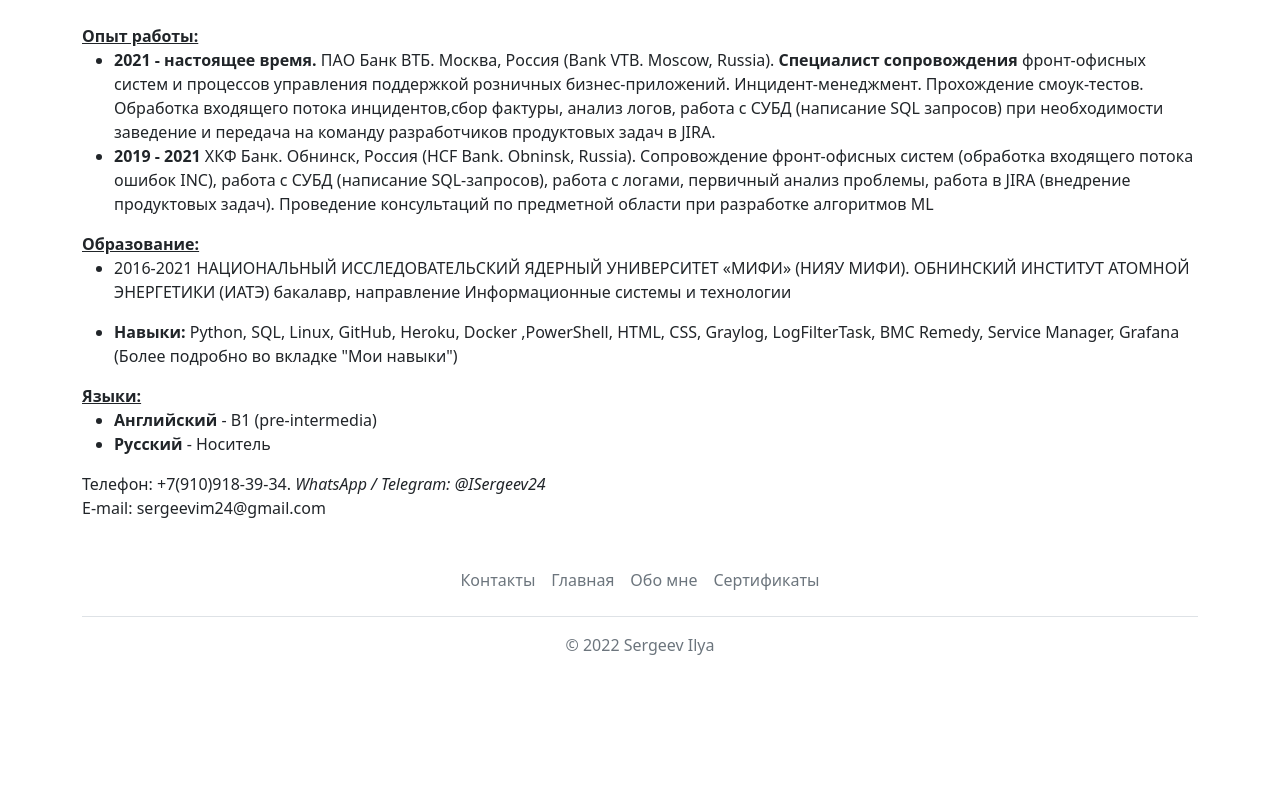
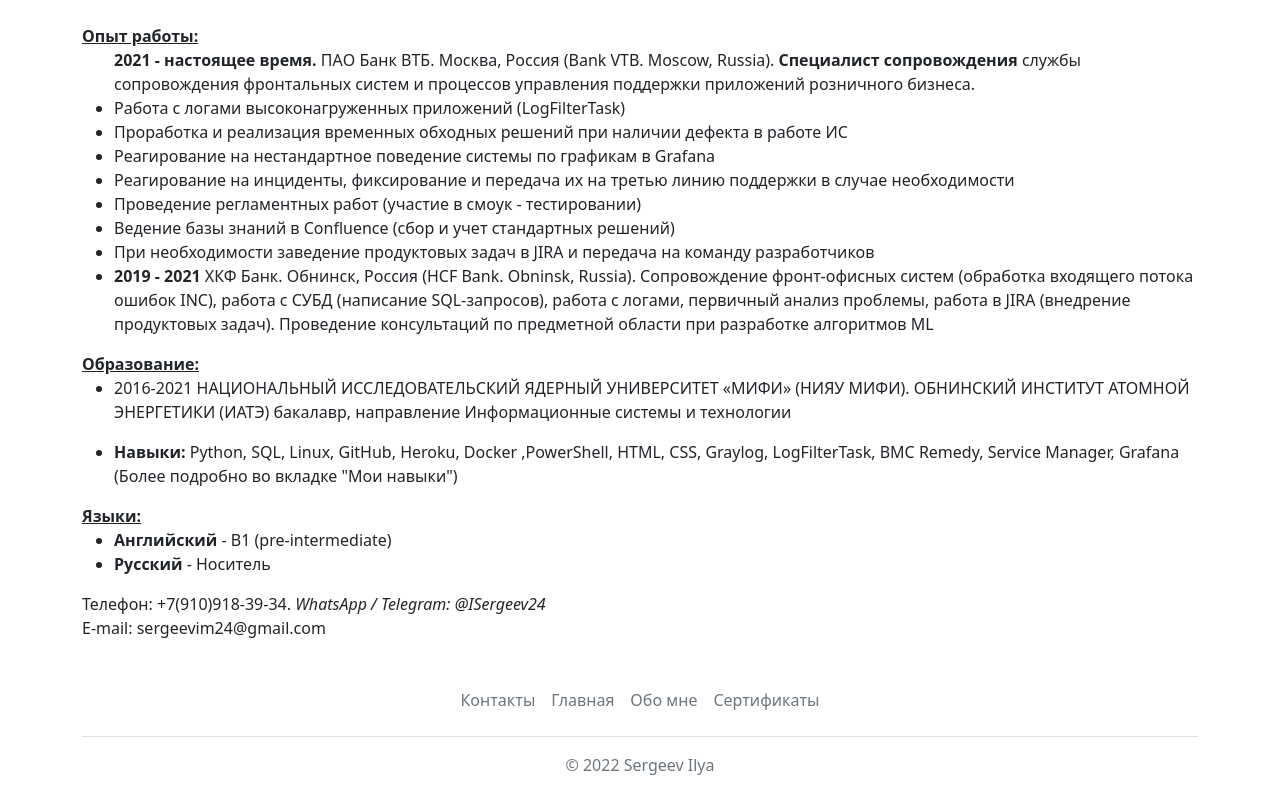
Before and after one commit to wesk777/CVweb-site, a Flask app: page /CV in a window 1280 px wide. Shown: the part 73-865 px from the top of the page. Before the commit the page ends 728 px from the top, so only its background shows below. Run offline with Flask 2, Linux system fonts and the light colour scheme.

Commit message:
change CV

```diff
--- a/templates/CV.html
+++ b/templates/CV.html
@@ -9,11 +9,16 @@ CurriculunmViate
 <div class = "container">
 <u><strong>Опыт работы:</strong></u>
             <ul>
-              <li><strong>2021 - настоящее время.</strong> ПАО Банк ВТБ. Москва, Россия (Bank VTB. Moscow, Russia).
-<strong>Специалист сопровождения</strong> фронт-офисных систем и процессов управления поддержкой розничных бизнес-приложений.
-              Инцидент-менеджмент. Прохождение смоук-тестов. Обработка входящего потока инцидентов,сбор фактуры, анализ логов,
-                  работа с СУБД (написание SQL запросов) при необходимости заведение и
-                  передача на команду разработчиков продуктовых задач в JIRA. </li>
+              <strong>2021 - настоящее время.</strong> ПАО Банк ВТБ. Москва, Россия (Bank VTB. Moscow, Russia).
+<strong>Специалист сопровождения</strong> службы сопровождения фронтальных систем и процессов управления поддержки приложений розничного бизнеса.
+                <li>Работа с логами высоконагруженных приложений (LogFilterTask)</li>
+                <li>Проработка и реализация  временных обходных решений при наличии дефекта в работе ИС</li>
+                <li>Реагирование на нестандартное поведение системы по графикам в Grafana</li>
+                <li>Реагирование на инциденты, фиксирование и передача их на третью линию поддержки в случае необходимости</li>
+                <li>Проведение регламентных работ (участие в смоук - тестировании)</li>
+                <li>Ведение базы знаний в Confluence (сбор и учет стандартных решений)</li>
+                <li>При необходимости заведение продуктовых задач в JIRA и передача на команду разработчиков</li>
+
               <li><strong>2019 - 2021</strong> ХКФ Банк. Обнинск, Россия (HCF Bank. Obninsk, Russia).
 Сопровождение фронт-офисных систем (обработка входящего потока ошибок INC), работа с СУБД (написание SQL-запросов),
                   работа с логами, первичный анализ проблемы, работа в JIRA (внедрение продуктовых задач).
@@ -33,7 +38,7 @@ CurriculunmViate
 
 <u><strong>Языки:</strong></u>
             <ul>
-              <li><strong>Английский</strong> - B1 (pre-intermedia)</li>
+              <li><strong>Английский</strong> - B1 (pre-intermediate)</li>
               <li><strong>Русский</strong> - Носитель</li>
             </ul>
 Телефон: +7(910)918-39-34. <em>WhatsApp / Telegram: @ISergeev24</em><br>
```
